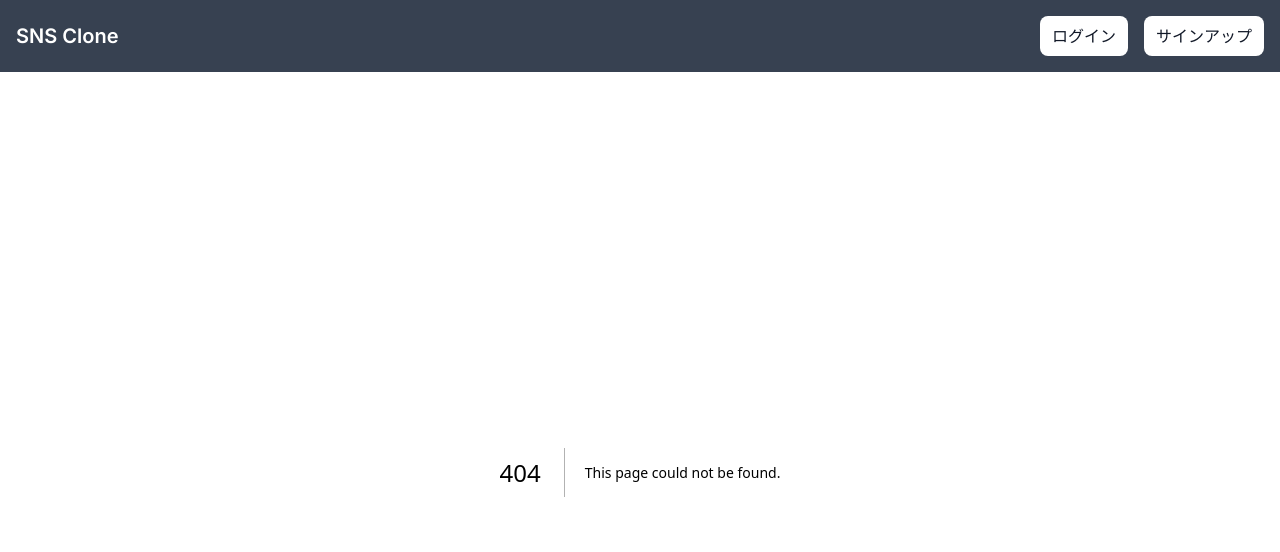
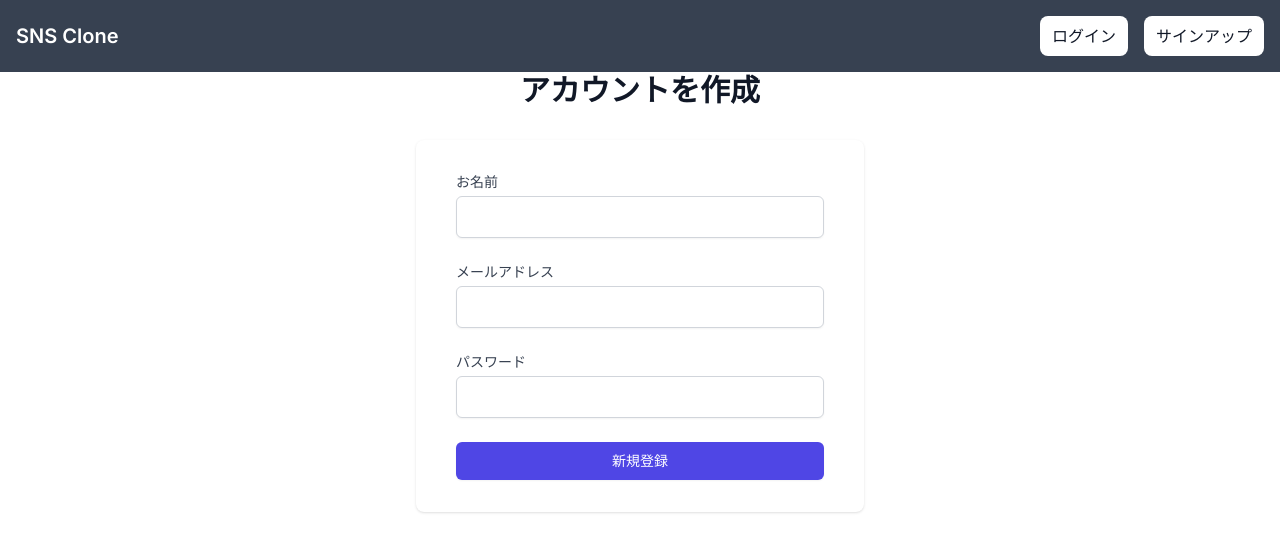
Before and after one commit to Ysk-b/sns-app, a Next.js app in the folder client/: page /pages/signup in a window 1280 px wide. Before the commit this address had no page. Shown: the top 552 px of the page. Built offline with nearby package versions, Linux system fonts and the light colour scheme.

Commit message:
login, signupをappディレクトリ配下に移動

```diff
--- a/client/src/app/components/Molecules/Signup.tsx
+++ b/client/src/app/pages/signup/page.tsx
@@ -1,6 +1,20 @@
-import Head from "next/head";
+'use client';
 
-const Singup = () => {
+import Head from 'next/head';
+import { useState } from 'react';
+
+const Signup = () => {
+  const [name, setName] = useState('');
+  const [email, setEmail] = useState('');
+  const [password, setPassword] = useState('');
+
+  const handleSubmit = (e: React.FormEvent) => {
+    e.preventDefault();
+    setName('');
+    setEmail('');
+    setPassword('');
+  };
+
   return (
     <div className='flex flex-col justify-center sm:px-6 lg:px-8'>
       <Head>
@@ -11,7 +25,7 @@ const Singup = () => {
       </div>
       <div className='mt-8 sm:mx-auto sm:w-full sm:max-w-md'>
         <div className='bg-white py-8 px-4 shadow sm:rounded-lg sm:px-10'>
-          <form>
+          <form onSubmit={handleSubmit}>
             <div>
               <label htmlFor='email' className='block text-sm font-medium text-gray-700'>
                 お名前
@@ -23,6 +37,7 @@ const Singup = () => {
                 autoComplete='name'
                 required
                 className='mt-1 block w-full border border-gray-300 rounded-md shadow-sm py-2 px-3 text-base focus:outline-none focus:ring-indigo-500 focus:border-indigo-500'
+                onChange={(e: React.ChangeEvent<HTMLInputElement>) => setName(e.target.value)}
               />
             </div>
             <div className='mt-6'>
@@ -36,6 +51,7 @@ const Singup = () => {
                 autoComplete='email'
                 required
                 className='mt-1 block w-full border border-gray-300 rounded-md shadow-sm py-2 px-3 text-base focus:outline-none focus:ring-indigo-500 focus:border-indigo-500'
+                onChange={(e: React.ChangeEvent<HTMLInputElement>) => setEmail(e.target.value)}
               />
             </div>
             <div className='mt-6'>
@@ -49,6 +65,7 @@ const Singup = () => {
                 autoComplete='new-password'
                 required
                 className='mt-1 block w-full border border-gray-300 rounded-md shadow-sm py-2 px-3 text-base focus:outline-none focus:ring-indigo-500 focus:border-indigo-500'
+                onChange={(e: React.ChangeEvent<HTMLInputElement>) => setPassword(e.target.value)}
               />
             </div>
             <div className='mt-6'>
@@ -66,4 +83,4 @@ const Singup = () => {
   );
 };
 
-export default Singup;
+export default Signup;
```
Also changed, not shown: client/src/app/pages/login/page.tsx (renamed from client/src/app/components/Molecules/Login.tsx).
